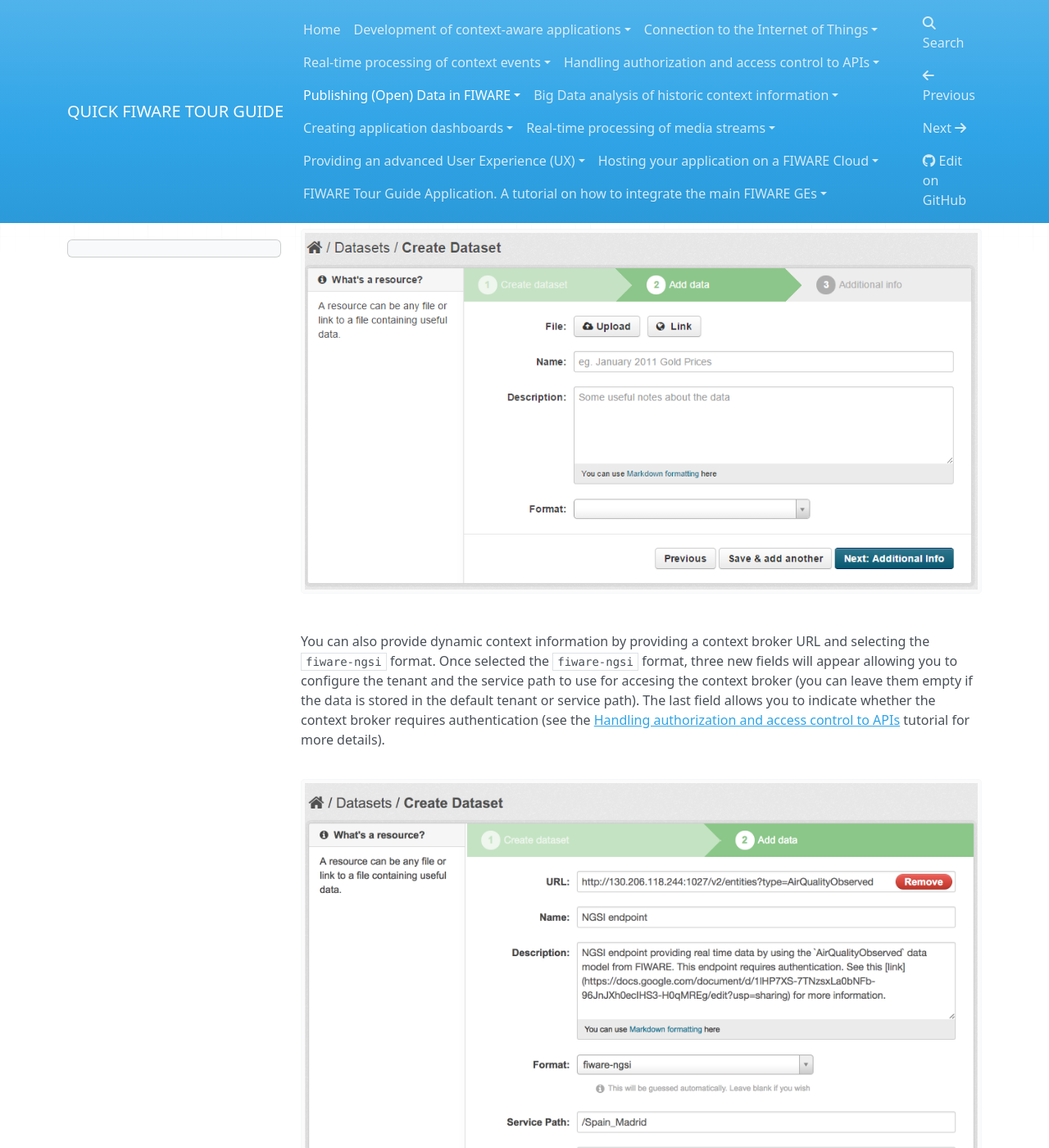
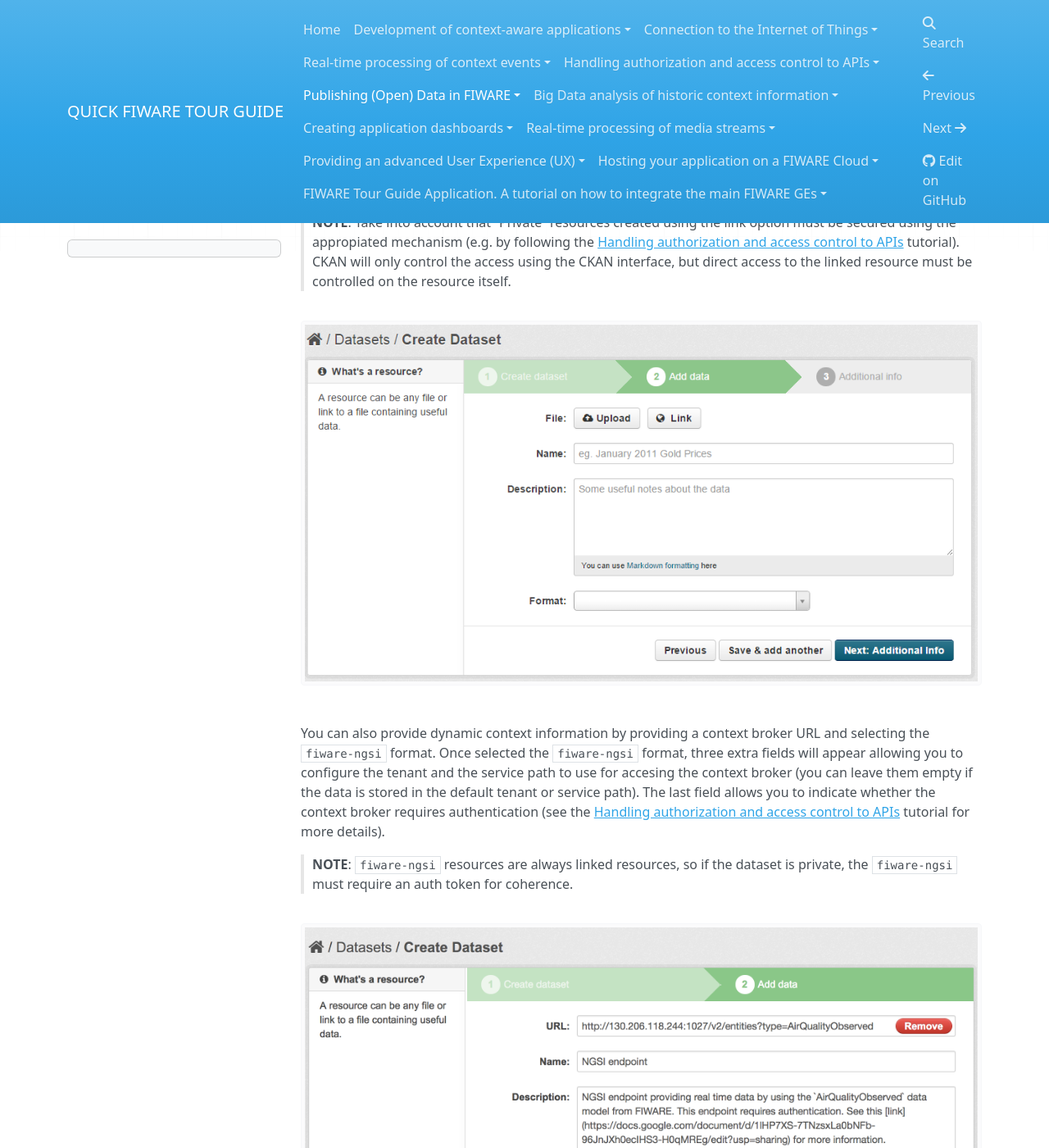
Before and after one commit to FIWARE-Ops/docs.TourGuide, an MkDocs documentation site: the page built from doc/publishing-open-data-in-fiware/how-to-publish-open-datasets-in-ckan-2.md, in a window 1280 px wide and 1400 px high, scrolled down 1848 px. Shown: the whole window at 82% size. Built offline with MkDocs 1.6.1, drawn with Linux system fonts in a browser that asks for light colours; nearby versions of some CDN libraries; comment, search, counter and statistics services are not loaded; old or Windows-style settings are respelled for this version of MkDocs.

Commit message:
Add documentation about securing linked resources

```diff
--- a/doc/publishing-open-data-in-fiware/how-to-publish-open-datasets-in-ckan-2.md
+++ b/doc/publishing-open-data-in-fiware/how-to-publish-open-datasets-in-ckan-2.md
@@ -37,16 +37,27 @@ provide a link or upload a file with the data. Any type of file is allowed, but
 want to generate an automatic API to access your data, you must upload a
 CSV file.
 
+> **NOTE**: Take into account that “Private” resources created using the link
+> option must be secured using the appropiated mechanism (e.g. by following the
+> [Handling authorization and access control to APIs][] tutorial). CKAN will
+> only control the access using the CKAN interface, but direct access to the
+> linked resource must be controlled on the resource itself.
+
+
 [![HowToPublishDatasheetsInCkan3](images/HowToPublishDatasheetsInCkan3.png)](images/HowToPublishDatasheetsInCkan3.png)
 
 You can also provide dynamic context information by providing a context broker
 URL and selecting the `fiware-ngsi` format. Once selected the `fiware-ngsi`
-format, three new fields will appear allowing you to configure the tenant and
+format, three extra fields will appear allowing you to configure the tenant and
 the service path to use for accesing the context broker (you can leave them
 empty if the data is stored in the default tenant or service path). The last
 field allows you to indicate whether the context broker requires authentication
-(see the [Handling authorization and access control to APIs](/handling-authorization-and-access-control-to-apis/introduction/)
+(see the [Handling authorization and access control to APIs][]
 tutorial for more details).
+
+> **NOTE**: `fiware-ngsi` resources are always linked resources, so if the
+> dataset is private, the `fiware-ngsi` must require an auth token for
+> coherence.
 
 [<img src="../images/PublishDyncamicContextInformationResource.png" srcset="../images/PublishDyncamicContextInformationResource.png 2x" alt="Empty workspace"/>](images/PublishDyncamicContextInformationResource.png)
 
@@ -55,3 +66,6 @@ In the last step you can provide some metadata (Author, version, maintainer, etc
 is not a must, so you can skip this section if you want.
 
 [![HowToPublishDatasheetsInCkan4](images/HowToPublishDatasheetsInCkan4.png)](images/HowToPublishDatasheetsInCkan4.png)
+
+
+[Handling authorization and access control to APIs]: /handling-authorization-and-access-control-to-apis/introduction/
```
